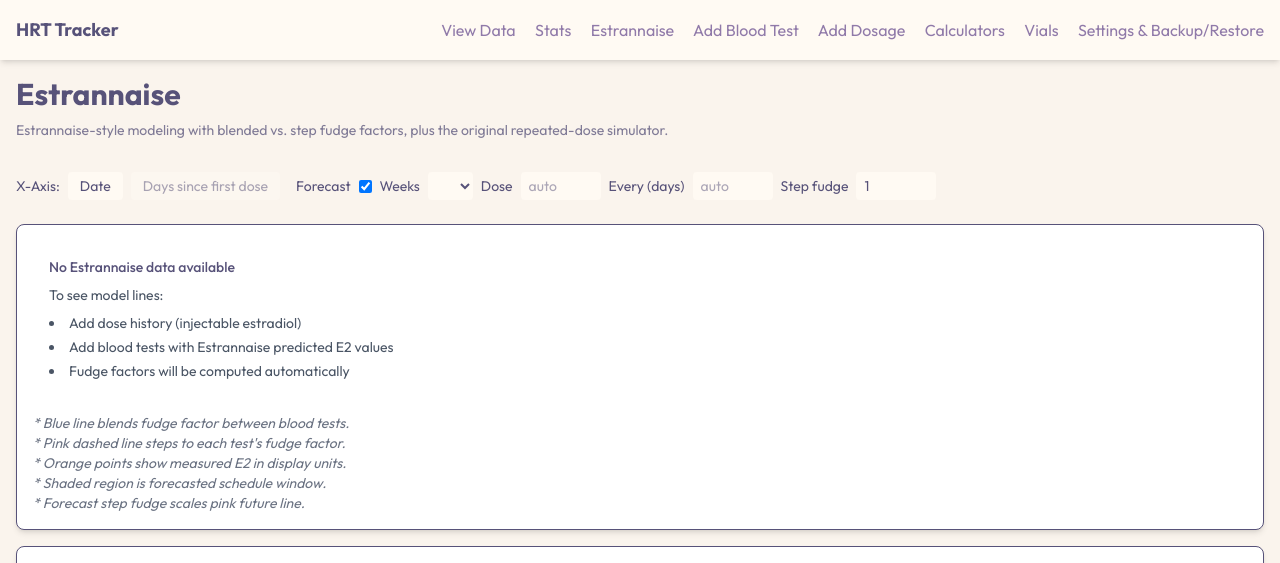
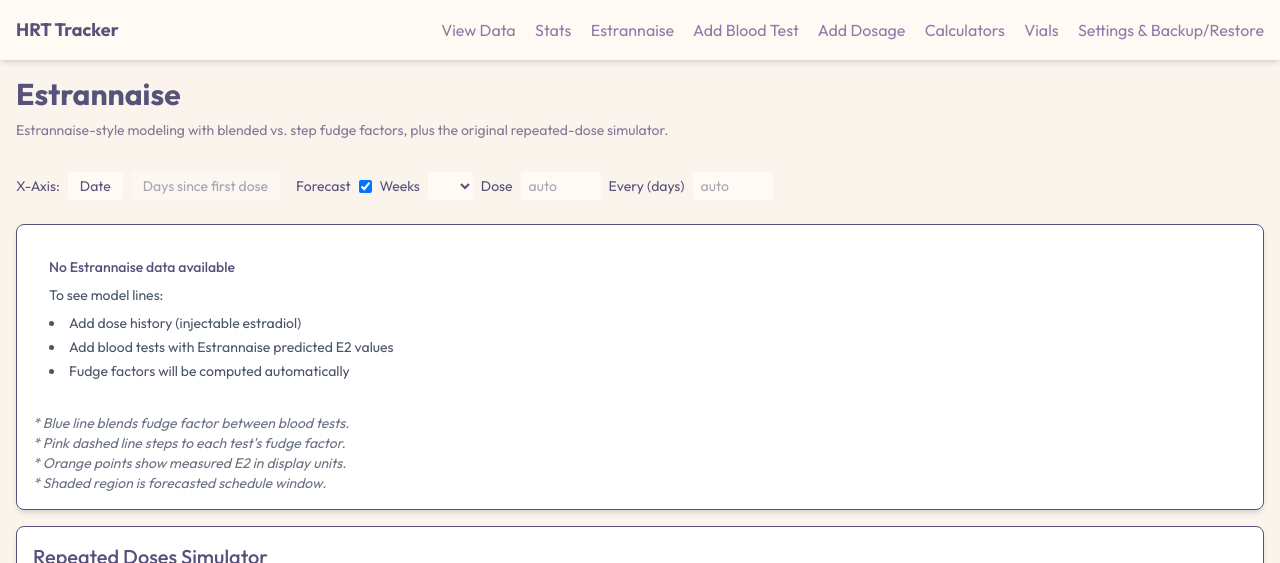
Before and after one commit to chaos-dotcom/hrt-tracker, a SvelteKit app: page /estrannaise in a window 1280 px wide. Shown: the top 563 px of the page. Built offline with nearby package versions, Linux system fonts and the light colour scheme.

Commit message:
added estranise functionality to map your dosages and bloodtest results

```diff
--- a/src/routes/estrannaise/+page.svelte
+++ b/src/routes/estrannaise/+page.svelte
@@ -173,7 +173,6 @@
     let forecastWeeks = $state(8);
     let forecastDoseOverride = $state("");
     let forecastFrequencyOverride = $state("");
-    let forecastStepFudgeOverride = $state("1");
 
     const DAY_MS = 24 * 60 * 60 * 1000;
     $effect(() => {
@@ -199,7 +198,7 @@
 
     $effect(() => {
         if (!estrannaiseChartDiv) return;
-        xAxisMode; firstDoseDate; forecastEnabled; forecastWeeks; forecastDoseOverride; forecastFrequencyOverride; forecastStepFudgeOverride;
+        xAxisMode; firstDoseDate; forecastEnabled; forecastWeeks; forecastDoseOverride; forecastFrequencyOverride;
         hrtData.data.bloodTests;
         hrtData.data.dosageHistory;
         hrtData.data.injectableEstradiol;
@@ -215,10 +214,9 @@
         const forecastEnd = forecastStart + forecastHorizonMs;
         const overrideDose = Number(forecastDoseOverride);
         const overrideFrequency = Number(forecastFrequencyOverride);
-        const overrideStepFudge = Number(forecastStepFudgeOverride);
         const forecastDose = Number.isFinite(overrideDose) && overrideDose > 0 ? overrideDose : schedule?.dose;
         const forecastFrequency = Number.isFinite(overrideFrequency) && overrideFrequency > 0 ? overrideFrequency : schedule?.frequency;
-        const forecastStepFudge = Number.isFinite(overrideStepFudge) && overrideStepFudge > 0 ? overrideStepFudge : 1;
+        const forecastStepFudge = 1;
         const lastInjectable = hrtData.data.dosageHistory
             .filter((d): d is Extract<DosageHistoryEntry, { medicationType: "injectableEstradiol" }> =>
                 d.medicationType === "injectableEstradiol",
@@ -576,17 +574,6 @@
                 bind:value={forecastFrequencyOverride}
             />
         </div>
-        <div class="flex items-center gap-2">
-            <label class="text-sm">Step fudge</label>
-            <input
-                type="number"
-                min="0.1"
-                step="0.1"
-                class="w-20 px-2 py-1 text-sm rounded bg-latte-rose-pine-surface dark:bg-rose-pine-surface"
-                placeholder="1.0"
-                bind:value={forecastStepFudgeOverride}
-            />
-        </div>
     </div>
 
     <div class="border rounded-lg p-4 bg-white dark:bg-rose-pine-surface shadow-md w-full">
@@ -596,7 +583,6 @@
             <p>* Pink dashed line steps to each test's fudge factor.</p>
             <p>* Orange points show measured E2 in display units.</p>
             <p>* Shaded region is forecasted schedule window.</p>
-            <p>* Forecast step fudge scales pink future line.</p>
         </div>
     </div>
 
```
